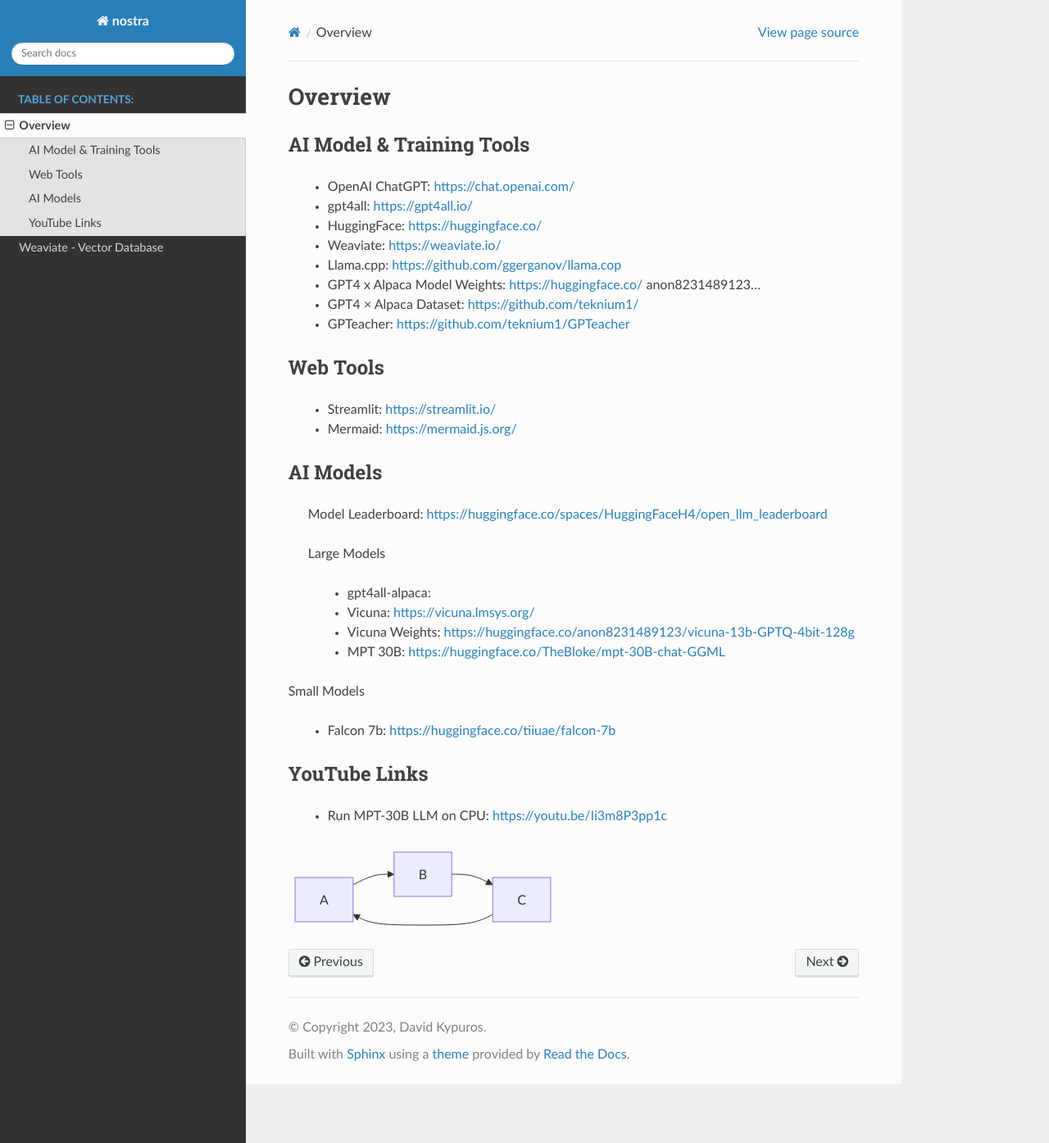
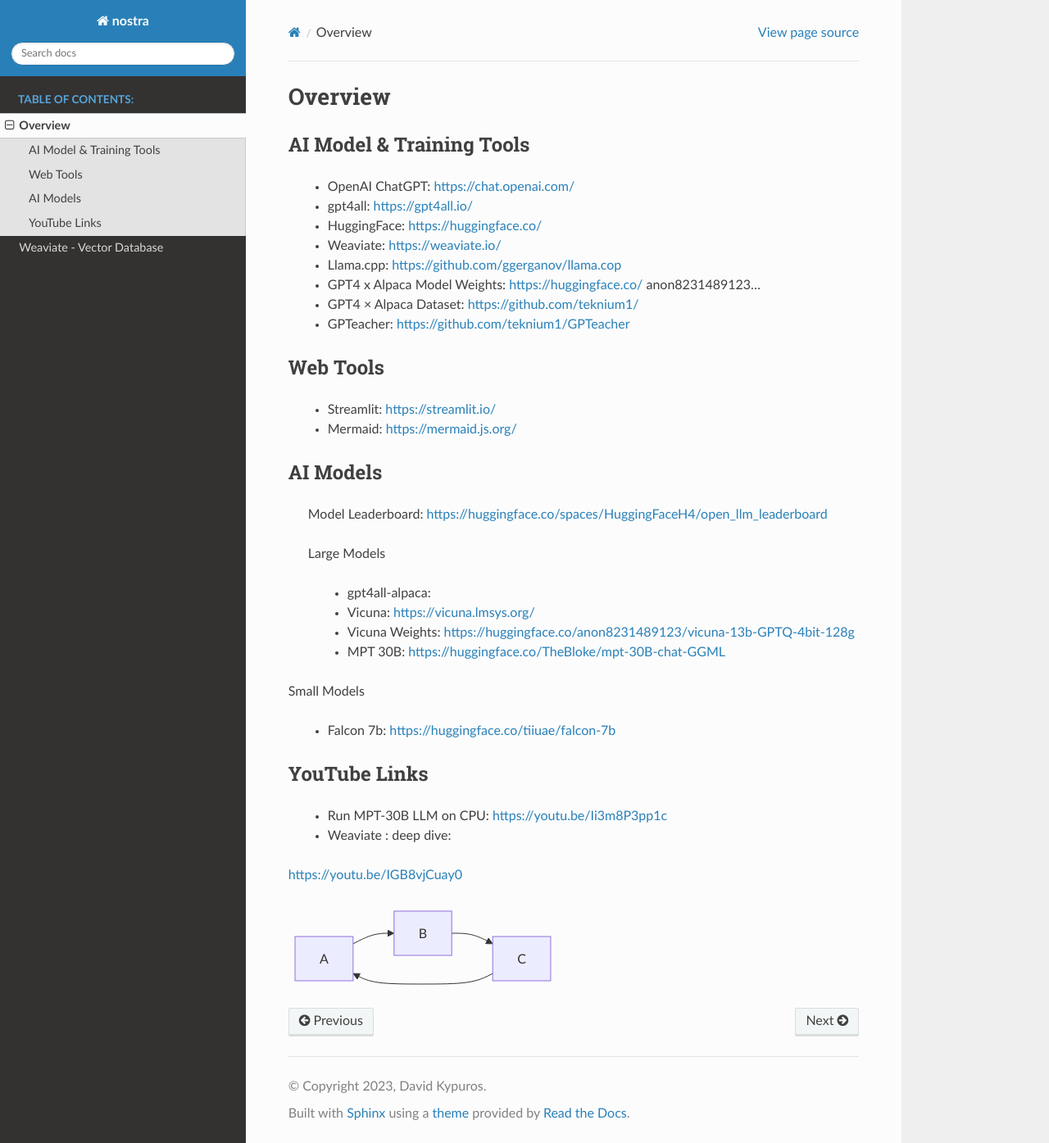
Before and after one commit to dkypuros/nostra, a Sphinx documentation site: the page built from docs/source/page1.rst, in a window 1280 px wide and 1395 px high. Shown: the whole window at 82% size. Built offline with Sphinx 7.4.7 and the Read the Docs theme 2.0.0, drawn with Linux system fonts in a browser that asks for light colours.

Commit message:
Update page1.rst

```diff
--- a/docs/source/page1.rst
+++ b/docs/source/page1.rst
@@ -43,6 +43,9 @@
 +++++++++++++
     - Run MPT-30B LLM on CPU: https://youtu.be/Ii3m8P3pp1c
 
+    - Weaviate : deep dive:
+https://youtu.be/IGB8vjCuay0
+
 .. mermaid::
 
     graph LR
```
